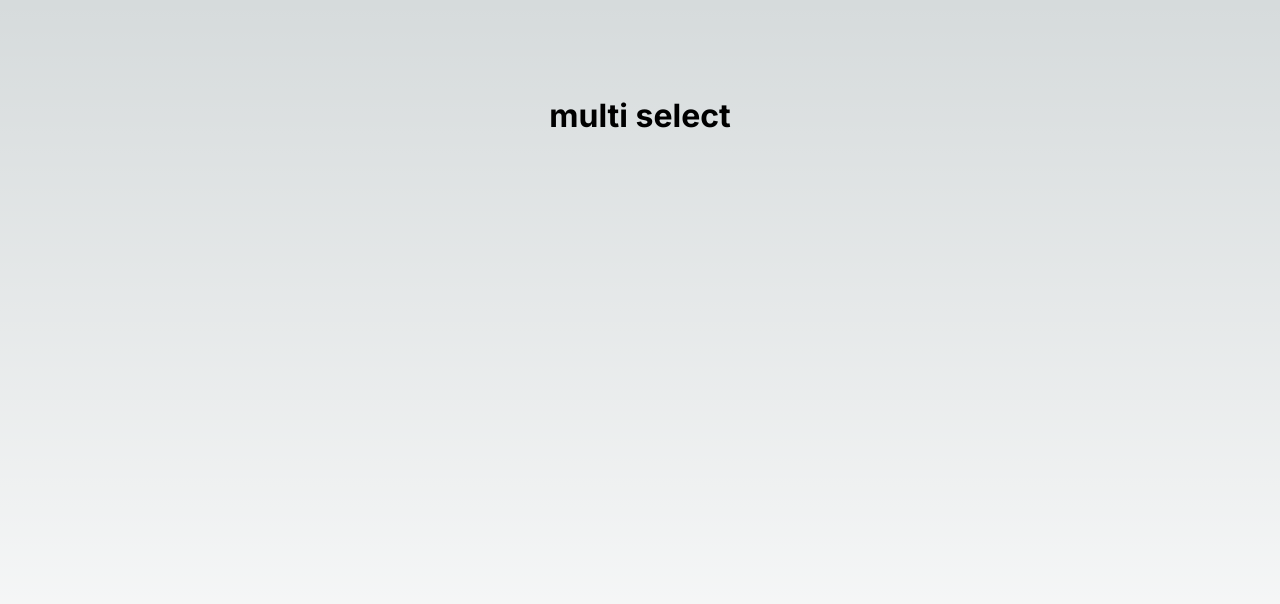
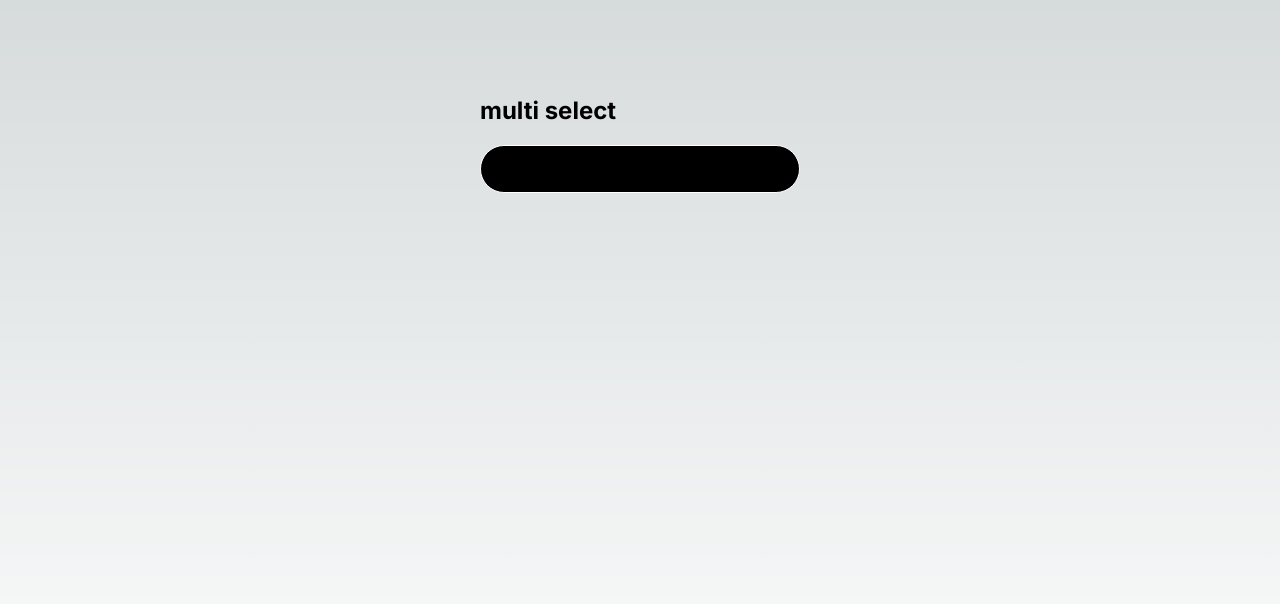
Before and after one commit to Blackadder331/Next-Multi-Select, a Next.js app: page / in a window 1280 px wide. Shown: the top 604 px of the page. Built offline with nearby package versions, Linux system fonts and the light colour scheme.

Commit message:
working select and versions saved

```diff
--- /dev/null
+++ b/components/multi-select.module.scss
@@ -0,0 +1,28 @@
+.selector {
+  background-color: #000;
+  width: 320px;
+  height: 3rem;
+  line-height: 2;
+  overflow: clip;
+  overflow-clip-margin: 0.1px;
+
+  border: 1px solid #fff;
+  padding: 0.5rem 1rem;
+  border-radius: 20rem;
+}
+
+.selections {
+  border-inline: 1px solid #fff;
+  border-bottom: 1px solid #fff;
+  padding: 40px 10px 30px 10px;
+  margin-top: -1.5rem;
+  background-color: #000;
+  border-radius: 0 0 1.5rem 1.5rem;
+}
+
+.selections div {
+  margin-bottom: 0.5rem;
+}
+.selections div label input {
+  margin: 0.5rem;
+}
--- /dev/null
+++ b/components/multi-select.tsx
@@ -0,0 +1,93 @@
+"use client";
+import { useState } from "react";
+import styles from "./multi-select.module.scss";
+
+function MultiSelect() {
+  // VERSION 1
+  //   console.log("Hello World");
+
+  //   return (
+  //     <div>
+  //       <h1>I am a Multi Select Component</h1>
+  //     </div>
+  //   );
+
+  // VERSION 2
+  //   const options = ["Option 1", "Option 2", "Option 3", "Option 4", "Option 5"];
+  //   const [selectedOptions, setSelectedOptions] = useState([]);
+
+  //   const handleSelect = (event) => {
+  //     const value = event.target.value;
+  //     setSelectedOptions((prevState) =>
+  //       prevState.includes(value)
+  //         ? prevState.filter((option) => option !== value)
+  //         : [...prevState, value]
+  //     );
+  //   };
+
+  //   return (
+  //     <div>
+  //       {options.map((option) => (
+  //         <div key={option}>
+  //           <label>
+  //             <input
+  //               type="checkbox"
+  //               value={option}
+  //               onChange={handleSelect}
+  //               checked={selectedOptions.includes(option)}
+  //             />
+  //             {option}
+  //           </label>
+  //         </div>
+  //       ))}
+  //       <p>Selected options: {selectedOptions.join(", ")}</p>
+  //     </div>
+  //   );
+  // }
+
+  // VERSION 3
+  const options = ["Option 1", "Option 2", "Option 3", "Option 4", "Option 5"];
+  const [selectedOptions, setSelectedOptions] = useState<string[]>([]);
+  const [isOpen, setIsOpen] = useState(false);
+
+  const handleSelect = (option: string) => {
+    setSelectedOptions((prevState) =>
+      prevState.includes(option)
+        ? prevState.filter((o) => o !== option)
+        : [...prevState, option]
+    );
+  };
+
+  const toggleDropdown = () => {
+    setIsOpen(!isOpen);
+  };
+
+  return (
+    <div>
+      <div onClick={toggleDropdown} className={styles.selector}>
+        {(selectedOptions.length > 0
+          ? selectedOptions.join(", ")
+          : "Select options...") + (isOpen ? "▲" : "▼")}
+      </div>
+      {isOpen && (
+        <div style={{  }} className={styles.selections}>
+          {options.map((option) => (
+            <div key={option}>
+              <label>
+                <input
+                  type="checkbox"
+                  value={option}
+                  onChange={() => handleSelect(option)}
+                  checked={selectedOptions.includes(option)}
+                />
+                {option}
+              </label>
+            </div>
+          ))}
+        </div>
+      )}
+    </div>
+  );
+}
+
+export default MultiSelect;
--- a/package.json
+++ b/package.json
@@ -17,6 +17,7 @@
     "next": "13.4.7",
     "react": "18.2.0",
     "react-dom": "18.2.0",
+    "sass": "^1.63.6",
     "typescript": "5.1.3"
   }
 }
--- a/src/app/page.tsx
+++ b/src/app/page.tsx
@@ -1,10 +1,15 @@
-import Image from 'next/image'
-import styles from './page.module.css'
+import Image from "next/image";
+import styles from "./page.module.css";
+import MultiSelect from "../../components/multi-select";
 
 export default function Home() {
   return (
     <main className={styles.main}>
-      <h1>multi select</h1>
+      <section>
+        <h1>multi select</h1>
+        <br></br>
+        <MultiSelect></MultiSelect>
+      </section>
     </main>
-  )
+  );
 }
```
Also changed, not shown: 1 other file (tests, documents, lock files or other folders).
